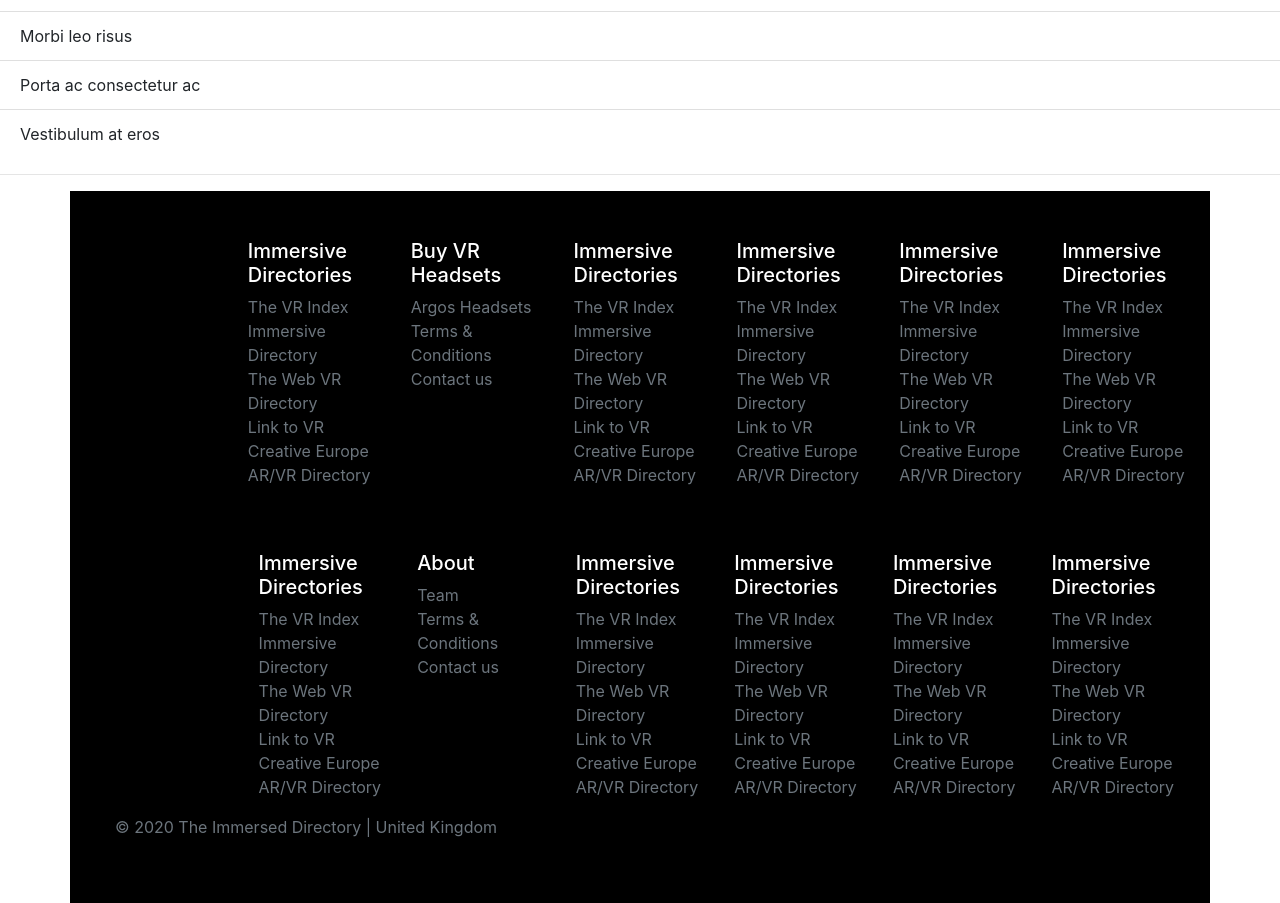
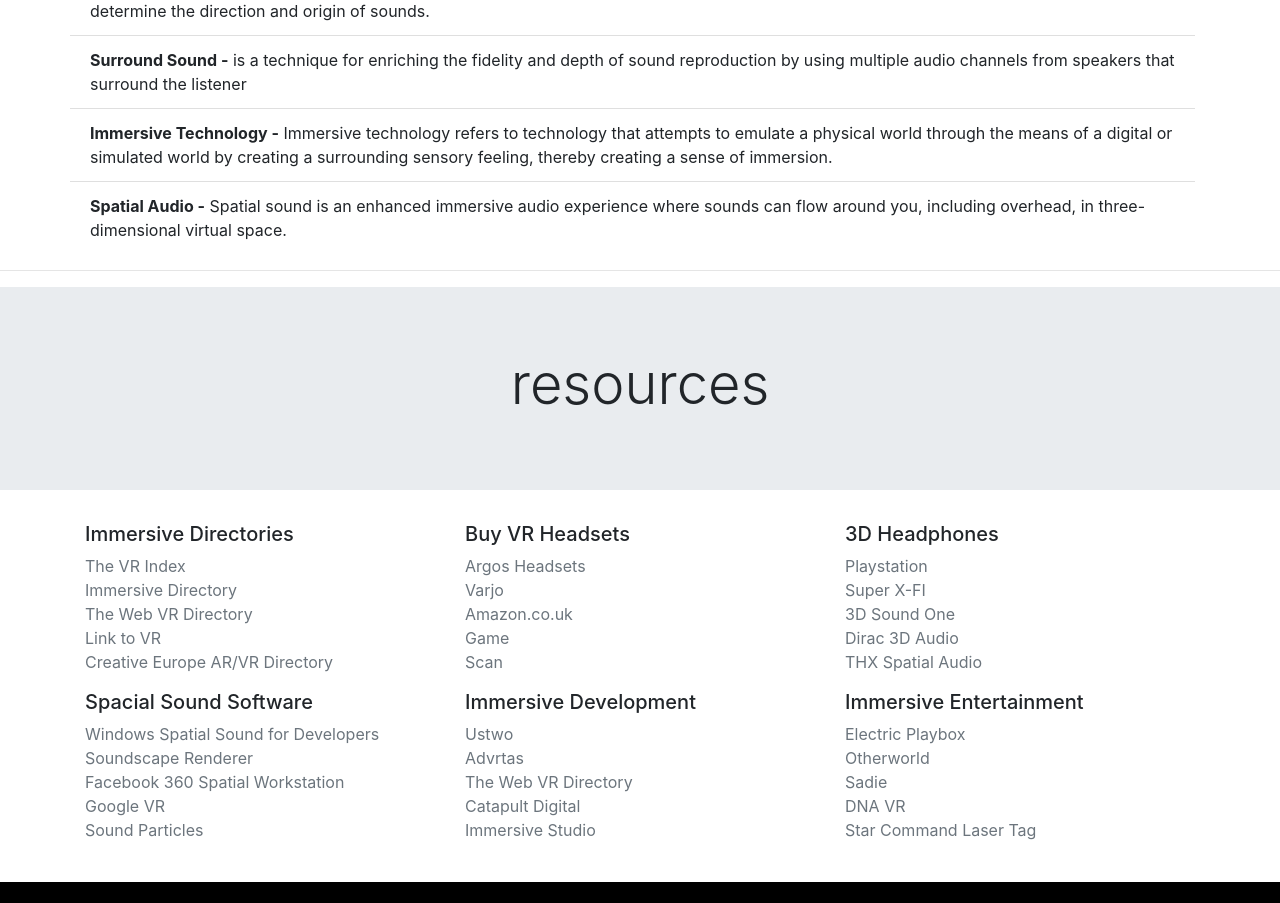
Before and after one commit to Code-Institute-Submissions/Milestone-Project-129, a plain HTML site: page terminology.html in a window 1280 px wide. Shown: the part 422-1325 px from the top of the page. Drawn offline with nearby package versions, Linux system fonts and the light colour scheme.

Commit message:
added container and terminology content

```diff
--- a/terminology.html
+++ b/terminology.html
@@ -6,12 +6,13 @@
     <title>Document</title>
     <link rel="stylesheet" href="https://cdn.jsdelivr.net/npm/bootstrap@4.5.3/dist/css/bootstrap.min.css" integrity="sha384-TX8t27EcRE3e/ihU7zmQxVncDAy5uIKz4rEkgIXeMed4M0jlfIDPvg6uqKI2xXr2" crossorigin="anonymous">
     <link rel="stylesheet" href="assets/css/style.css" type="text/css">
+    <link rel="stylesheet" href="https://use.fontawesome.com/releases/v5.6.3/css/all.css" integrity="sha384-UHRtZLI+pbxtHCWp1t77Bi1L4ZtiqrqD80Kn4Z8NTSRyMA2Fd33n5dQ8lWUE00s/" crossorigin="anonymous"/>
     <script src="https://code.jquery.com/jquery-3.5.1.slim.min.js" integrity="sha384-DfXdz2htPH0lsSSs5nCTpuj/zy4C+OGpamoFVy38MVBnE+IbbVYUew+OrCXaRkfj" crossorigin="anonymous"></script>
     <script src="https://cdn.jsdelivr.net/npm/bootstrap@4.5.3/dist/js/bootstrap.bundle.min.js" integrity="sha384-ho+j7jyWK8fNQe+A12Hb8AhRq26LrZ/JpcUGGOn+Y7RsweNrtN/tE3MoK7ZeZDyx" crossorigin="anonymous"></script>
     </head>
 <body>
 <nav class="navbar navbar-expand-lg navbar-dark bg-dark">
-    <a href="index.html" class="navbar-brand">Immersed</a>
+            <a href="index.html" class="navbar-brand"><i class="fas fa-headphones-alt"></i></a>
     <button class="navbar-toggler" data-toggle="collapse" data-target="#navbarmenu">
         <span class="navbar-toggler-icon" ></span>
     </button>
@@ -39,24 +40,34 @@
   </div>
 </div>
   </header>
-<ul class="list-group list-group-flush">
-  <li class="list-group-item">Cras justo odio</li>
-  <li class="list-group-item">Dapibus ac facilisis in</li>
-  <li class="list-group-item">Morbi leo risus</li>
-  <li class="list-group-item">Porta ac consectetur ac</li>
-  <li class="list-group-item">Vestibulum at eros</li>
+<ul class="list-group list-group-flush container">
+  <li class="list-group-item"> <b>Ambisonics -</b>  a full-sphere surround sound format, in addition to the horizontal plane, it covers sound sources above and below the listener.</li>
+  <li class="list-group-item"> <b>Binaural -</b> literally means "having or relating to two ears." Binaural hearing,
+  along with frequency cues, lets humans and other animals determine the direction and origin of sounds.</li>
+  <li class="list-group-item"> <b>Surround Sound -</b> is a technique for enriching the fidelity and depth of sound reproduction by using multiple audio channels from speakers that surround the listener  </li>
+  <li class="list-group-item"> <b>Immersive Technology -</b> Immersive technology refers to technology that attempts to emulate a physical world through the means of a digital or simulated world by creating a surrounding sensory feeling,
+  thereby creating a sense of immersion. </li>
+  <li class="list-group-item"> <b>Spatial Audio -</b> Spatial sound is an enhanced immersive audio experience where sounds can flow around you, including overhead, in three-dimensional virtual space. </li>
 </ul>
 <hr class="featurette-divider">
 </body>
 
-
     <!--FOOTER-->
-
-<footer class="footer-bg container py-5 footer mt-auto py-3">
+ <section>
+        <div class="jumbotron jumbotron-fluid  container-one-stop">
+            <div class="container">
+                <h2 class="display-4 text-center">resources</h2>
+            </div>
+        </div>
+    </section>
+    <section>
+        <div class="container text-center-footer">
             <div class="row">
-    <div class="col-12 col-md">
+                <div class="col-12">
                 </div>
-    <div class="col-6 col-md">
+            </div>
+            <div class="row">
+                <div class="col-12 col-md-4">
                     <h5>Immersive Directories</h5>
                     <ul class="list-unstyled text-small">
                         <li><a class="text-muted" href="https://www.thevrindex.com/virtual-reality/directories">The VR Index</a></li>
@@ -66,127 +77,79 @@
                         <li><a class="text-muted" href="https://linktovr.com/directory.html">Creative Europe AR/VR Directory</a></li>
                     </ul>
                 </div>
-    <div class="col-6 col-md">
+                <div class="col-12 col-md-4">
                     <h5>Buy VR Headsets</h5>
                     <ul class="list-unstyled text-small">
-                <li><a class="text-muted" href="https://www.argos.co.uk/browse/technology/video-games-and-consoles/virtual-reality-headsets/c:30283/?cmpid=gg05x&&_$ja=tsid:11675%7cacid:314-830-5633%7ccid:10049333927%7cagid:99973206854%7ctid:dsa-932056142131%7ccrid:481075876025%7cnw:g%7crnd:6095378325647063126%7cdvc:c%7cadp:%7cmt:b%7cloc:9044967&utm_source=Google&utm_medium=cpc&utm_campaign=10049333927&utm_term=&utm_content=text&utm_custom1=99973206854&utm_custom2=314-830-5633&cmpid=GG05X&gclid=CjwKCAiA7939BRBMEiwA-hX5Jyz7YCkZ1YXx295pFlrMrqYuUr95cnRquNlGkOx8megRqgk6Y6RgKRoCv7IQAvD_BwE&gclsrc=aw.ds">Argos Headsets</a></li>
-                <li><a class="text-muted" href="about.html#terms-conditions">Terms & Conditions</a></li>
-                <li><a class="text-muted" href="about.html#contact-us">Contact us</a></li>
+                        <li><a class="text-muted" href="https://www.argos.co.uk/browse/technology/video-games-and-consoles/virtual-reality-headsets/c:30283/?cmpid=gg05x&amp;&amp;_$ja=tsid:11675%7cacid:314-830-5633%7ccid:10049333927%7cagid:99973206854%7ctid:dsa-932056142131%7ccrid:481075876025%7cnw:g%7crnd:6095378325647063126%7cdvc:c%7cadp:%7cmt:b%7cloc:9044967&amp;utm_source=Google&amp;utm_medium=cpc&amp;utm_campaign=10049333927&amp;utm_term=&amp;utm_content=text&amp;utm_custom1=99973206854&amp;utm_custom2=314-830-5633&amp;cmpid=GG05X&amp;gclid=CjwKCAiA7939BRBMEiwA-hX5Jyz7YCkZ1YXx295pFlrMrqYuUr95cnRquNlGkOx8megRqgk6Y6RgKRoCv7IQAvD_BwE&amp;gclsrc=aw.ds">Argos Headsets</a></li>
+                        <li><a class="text-muted" href="https://varjo.com/products/?gclid=CjwKCAiA7939BRBMEiwA-hX5J4FB5IHAEeYbcSyXoMRe8XnqcLUkaCo3RiBd_KtX-V--xcW6UI1QUhoCI9EQAvD_BwE">Varjo</a></li>
+                        <li><a class="text-muted" href="https://www.amazon.co.uk/Virtual-Reality-Headsets/s?k=Virtual+Reality+Headsets">Amazon.co.uk</a></li>
+                        <li><a class="text-muted" href="https://www.game.co.uk/en/hardware/vr-virtual-reality/">Game</a></li>
+                        <li><a class="text-muted" href="https://www.scan.co.uk/shop/computer-hardware/virtual-reality/vr-headsets">Scan</a></li>
+
                     </ul>
                 </div>
 
-  <div class="col-6 col-md">
-        <h5>Immersive Directories</h5>
+                <div class="col-12 col-md-4">
+                    <h5>3D Headphones</h5>
                     <ul class="list-unstyled text-small">
-                <li><a class="text-muted" href="https://www.thevrindex.com/virtual-reality/directories">The VR Index</a></li>
-                <li><a class="text-muted" href="https://immersivedirectory.com/">Immersive Directory</a></li>
-                <li><a class="text-muted" href="https://webvr.directory/">The Web VR Directory</a></li>
-                <li><a class="text-muted" href="https://linktovr.com/directory.html">Link to VR</a></li>
-                <li><a class="text-muted" href="https://linktovr.com/directory.html">Creative Europe AR/VR Directory</a></li>
+                        <li><a class="text-muted" href="https://www.playstation.com/en-gb/accessories/pulse-3d-wireless-headset/">Playstation</a></li>
+                        <li><a class="text-muted" href="https://uk.creative.com/sxfimovies/?gclid=cjwkcaia7939brbmeiwa-hx5j6z-jhdke4uhv6-l_xncompmjpvqedoaysmp5uny7l1-5m2gdwtmixocu54qavd_bwe">Super X-FI</a></li>
+                        <li><a class="text-muted" href="https://www.amazon.co.uk/3D-Sound-ONE-Immersive-Headphones-Black/dp/B017KW3KBQ">3D Sound One</a></li>
+                        <li><a class="text-muted" href="https://www.dirac.com/headphone-audio">Dirac 3D Audio</a></li>
+                        <li><a class="text-muted" href="https://www.thx.com/spatial-audio/">THX Spatial Audio</a></li>
+
                     </ul>
                 </div>
-      <div class="col-6 col-md">
-        <h5>Immersive Directories</h5>
+                <div class="col-12 col-md-4">
+                    <h5>Spacial Sound Software</h5>
                     <ul class="list-unstyled text-small">
-                <li><a class="text-muted" href="https://www.thevrindex.com/virtual-reality/directories">The VR Index</a></li>
-                <li><a class="text-muted" href="https://immersivedirectory.com/">Immersive Directory</a></li>
-                <li><a class="text-muted" href="https://webvr.directory/">The Web VR Directory</a></li>
-                <li><a class="text-muted" href="https://linktovr.com/directory.html">Link to VR</a></li>
-                <li><a class="text-muted" href="https://linktovr.com/directory.html">Creative Europe AR/VR Directory</a></li>
+                        <li><a class="text-muted" href="https://docs.microsoft.com/en-us/windows/win32/coreaudio/spatial-sound">Windows Spatial Sound for Developers</a></li>
+                        <li><a class="text-muted" href="http://spatialaudio.net/ssr/">Soundscape Renderer</a></li>
+                        <li><a class="text-muted" href="https://facebook360.fb.com/spatial-workstation/">Facebook 360 Spatial Workstation</a></li>
+                        <li><a class="text-muted" href="https://developers.google.com/vr/reference/ios-ndk/group/audio">Google VR</a></li>
+                        <li><a class="text-muted" href="https://soundparticles.com/">Sound Particles</a></li>
                     </ul>
                 </div>
-      <div class="col-6 col-md">
-        <h5>Immersive Directories</h5>
+                <div class="col-12 col-md-4">
+                    <h5>Immersive Development</h5>
                     <ul class="list-unstyled text-small">
-                <li><a class="text-muted" href="https://www.thevrindex.com/virtual-reality/directories">The VR Index</a></li>
-                <li><a class="text-muted" href="https://immersivedirectory.com/">Immersive Directory</a></li>
+                        <li><a class="text-muted" href="https://www.ustwo.com/immersive/">Ustwo</a></li>
+                        <li><a class="text-muted" href="https://www.ustwo.com/immersive/">Advrtas</a></li>
                         <li><a class="text-muted" href="https://webvr.directory/">The Web VR Directory</a></li>
-                <li><a class="text-muted" href="https://linktovr.com/directory.html">Link to VR</a></li>
-                <li><a class="text-muted" href="https://linktovr.com/directory.html">Creative Europe AR/VR Directory</a></li>
+                        <li><a class="text-muted" href="https://www.digicatapult.org.uk/technologies/immersive">Catapult Digital</a></li>
+                        <li><a class="text-muted" href="https://immersivestudio.co.uk/">Immersive Studio</a></li>
                     </ul>
                 </div>
-      <div class="col-6 col-md">
-        <h5>Immersive Directories</h5>
+                <div class="col-12 col-md-4">
+                    <h5>Immersive Entertainment</h5>
                     <ul class="list-unstyled text-small">
-                <li><a class="text-muted" href="https://www.thevrindex.com/virtual-reality/directories">The VR Index</a></li>
-                <li><a class="text-muted" href="https://immersivedirectory.com/">Immersive Directory</a></li>
-                <li><a class="text-muted" href="https://webvr.directory/">The Web VR Directory</a></li>
-                <li><a class="text-muted" href="https://linktovr.com/directory.html">Link to VR</a></li>
-                <li><a class="text-muted" href="https://linktovr.com/directory.html">Creative Europe AR/VR Directory</a></li>
+                        <li><a class="text-muted" href="https://electricplaybox.com/">Electric Playbox</a></li>
+                        <li><a class="text-muted" href="https://www.other.world/">Otherworld</a></li>
+                        <li><a class="text-muted" href="https://www.york.ac.uk/sadie-project/">Sadie</a></li>
+                        <li><a class="text-muted" href="https://www.dnavr.co.uk/">DNA VR</a></li>
+                        <li><a class="text-muted" href="https://www.starcommandlasertag.com/">Star Command Laser Tag</a></li>
                     </ul>
                 </div>
             </div>
-    <footer class="container py-5 footer mt-auto py-3">
-<div class="row">
-<div class="col-12 col-md">
         </div>
-    <div class="col-6 col-md">
-        <h5>Immersive Directories</h5>
-            <ul class="list-unstyled text-small">
-                <li><a class="text-muted" href="https://www.thevrindex.com/virtual-reality/directories">The VR Index</a></li>
-                <li><a class="text-muted" href="https://immersivedirectory.com/">Immersive Directory</a></li>
-                <li><a class="text-muted" href="https://webvr.directory/">The Web VR Directory</a></li>
-                <li><a class="text-muted" href="https://linktovr.com/directory.html">Link to VR</a></li>
-                <li><a class="text-muted" href="https://linktovr.com/directory.html">Creative Europe AR/VR Directory</a></li>
-            </ul>
+    </section>
+<br>
+ <!--END FOOTER-->
+    <footer class="footer py-4 text-center-footer">
+        <div class="container">
+            <div class="row align-items-center">
+                <div class="col-lg-4 text-lg-left">© 2020 The Immersed Directory | United Kingdom</div>
+                <div class="col-lg-4 my-3 my-lg-0">
+                    <a class="btn btn-dark btn-social mx-2" href="#!"><i class="fab fa-twitter"></i></a>
+                    <a class="btn btn-dark btn-social mx-2" href="#!"><i class="fab fa-facebook-square"></i></a>
+                    <a class="btn btn-dark btn-social mx-2" href="#!"><i class="fab fa-instagram"></i></a>
                 </div>
-    <div class="col-6 col-md">
-        <h5>About</h5>
-            <ul class="list-unstyled text-small">
-                <li><a class="text-muted" href="about.html#team">Team</a></li>
-                <li><a class="text-muted" href="about.html#terms-conditions">Terms & Conditions</a></li>
-                <li><a class="text-muted" href="about.html#contact-us">Contact us</a></li>
-            </ul>
-    </div>
-
-  <div class="col-6 col-md">
-        <h5>Immersive Directories</h5>
-            <ul class="list-unstyled text-small">
-                <li><a class="text-muted" href="https://www.thevrindex.com/virtual-reality/directories">The VR Index</a></li>
-                <li><a class="text-muted" href="https://immersivedirectory.com/">Immersive Directory</a></li>
-                <li><a class="text-muted" href="https://webvr.directory/">The Web VR Directory</a></li>
-                <li><a class="text-muted" href="https://linktovr.com/directory.html">Link to VR</a></li>
-                <li><a class="text-muted" href="https://linktovr.com/directory.html">Creative Europe AR/VR Directory</a></li>
-            </ul>
-    </div>
-      <div class="col-6 col-md">
-        <h5>Immersive Directories</h5>
-            <ul class="list-unstyled text-small">
-                <li><a class="text-muted" href="https://www.thevrindex.com/virtual-reality/directories">The VR Index</a></li>
-                <li><a class="text-muted" href="https://immersivedirectory.com/">Immersive Directory</a></li>
-                <li><a class="text-muted" href="https://webvr.directory/">The Web VR Directory</a></li>
-                <li><a class="text-muted" href="https://linktovr.com/directory.html">Link to VR</a></li>
-                <li><a class="text-muted" href="https://linktovr.com/directory.html">Creative Europe AR/VR Directory</a></li>
-            </ul>
-    </div>
-      <div class="col-6 col-md">
-        <h5>Immersive Directories</h5>
-            <ul class="list-unstyled text-small">
-                <li><a class="text-muted" href="https://www.thevrindex.com/virtual-reality/directories">The VR Index</a></li>
-                <li><a class="text-muted" href="https://immersivedirectory.com/">Immersive Directory</a></li>
-                <li><a class="text-muted" href="https://webvr.directory/">The Web VR Directory</a></li>
-                <li><a class="text-muted" href="https://linktovr.com/directory.html">Link to VR</a></li>
-                <li><a class="text-muted" href="https://linktovr.com/directory.html">Creative Europe AR/VR Directory</a></li>
-            </ul>
-    </div>
-      <div class="col-6 col-md">
-        <h5>Immersive Directories</h5>
-            <ul class="list-unstyled text-small">
-                <li><a class="text-muted" href="https://www.thevrindex.com/virtual-reality/directories">The VR Index</a></li>
-                <li><a class="text-muted" href="https://immersivedirectory.com/">Immersive Directory</a></li>
-                <li><a class="text-muted" href="https://webvr.directory/">The Web VR Directory</a></li>
-                <li><a class="text-muted" href="https://linktovr.com/directory.html">Link to VR</a></li>
-                <li><a class="text-muted" href="https://linktovr.com/directory.html">Creative Europe AR/VR Directory</a></li>
-            </ul>
+                <div class="col-lg-4 text-lg-right">
+                    <a class="mr-3" href="#!">Privacy Policy</a>
+                    <a href="#!">Terms of Use</a>
                 </div>
             </div>
-
-        <!--footer copyright-->
-<div class="container">
-    <span class="text-muted">© 2020 The Immersed Directory | United Kingdom</span>
         </div>
-
-      <!--END OF FOOTER-->
     </footer>
 </body>
 </html>
```
Lines whose indentation alone changed are shown as unchanged.
